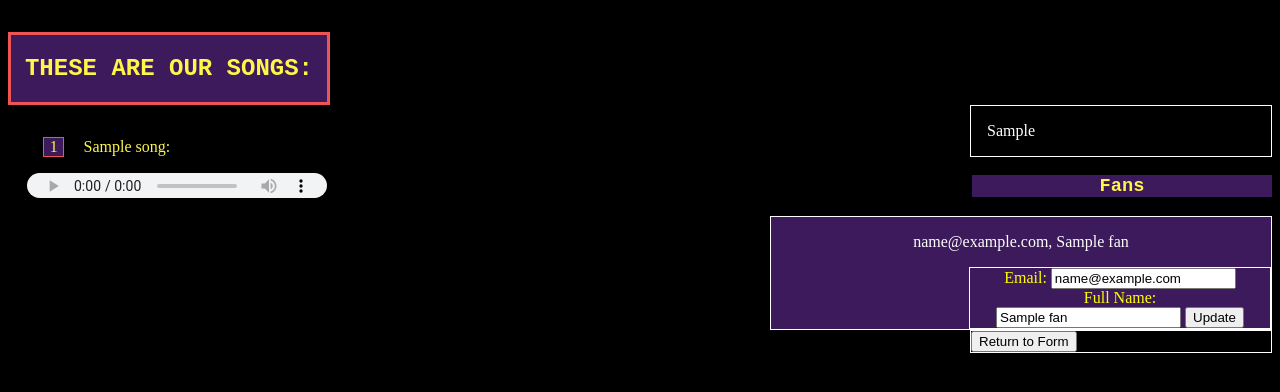
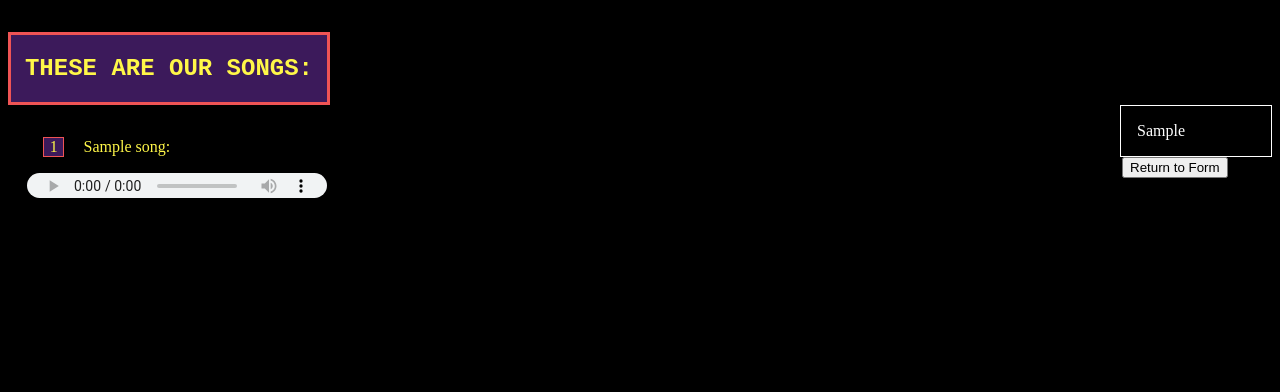
Before and after one commit to yohn-dezmon/petfriendly, a Flask app: template templates/thank_u.html in a window 1280 px wide. Shown: the part 98-490 px from the top of the page. Run offline with Flask 2, Linux system fonts and the light colour scheme; the template is opened without the code that fills it: most values are stand-ins (such as "Sample title", 1, 10 or a date in 2020).

Commit message:
I updated the display of the thank_u.html page, succesfully launched the fans.db again

```diff
--- a/docs/tutorialsused.txt
+++ b/docs/tutorialsused.txt
@@ -1,6 +1,10 @@
 Setting up Alembic/connecting to Postgres:
 https://realpython.com/flask-by-example-part-2-postgres-sqlalchemy-and-alembic/
 (also part 1 for the .env file)
+
+I used this for somethings... but then I stopped b/c it was frustrating (not telling you which file you're in):
+https://www.learndatasci.com/tutorials/using-databases-python-postgres-sqlalchemy-and-alembic/
+
 
 Setting up my actual additions to the db (SQLAlchemy) Unfortunately this used SQLite:
 https://www.codementor.io/garethdwyer/building-a-crud-application-with-flask-and-sqlalchemy-dm3wv7yu2
--- a/static/pet_friend.css
+++ b/static/pet_friend.css
@@ -37,38 +37,24 @@ h1 {
 
 }
 
-.thank_u, h3, .Fans, form {
+.thank_u, form {
   float: right;
   clear: right;
 }
 
 .thank_u {
   border: 1px solid white;
-  width: 300px;
-
-}
-
-h3 {
-  font-family: "Courier New", Courier, serif;
-  background-color: #3C1A5B;
-  color: #FFF748;
-  margin-left: 0.5em;
-  text-align: center;
-  width: 300px;
-}
-
-.Fans {
-  border: 1px solid white;
-  width: 500px;
-  background-color: #3C1A5B;
-  margin-left: 0.5em;
-  text-align: center;
+  width: 150px;
 
 }
 
 form {
-  border: 1px solid white;
-  width:300px;
+  border: 0px solid white;
+  width:150px;
+}
+
+.returnbut {
+  align: center;
 }
 
 
--- a/templates/thank_u.html
+++ b/templates/thank_u.html
@@ -5,31 +5,11 @@
   </div>
   {% endblock %}
 
-  {% block paragrap %}
-  <h3>Fans</h3>
-  <div class="Fans">
-    {% for fan in fans %}
-    <p> {{ fan.email }}, {{ fan.name }} </p>
-      <form action="./update" method="POST">
-        <div class="input-group">
-             <label for="email">Email:</label> <input value ="{{fan.email}}" id="email" type="hidden" name="oldemail">
-             <input value ="{{fan.email}}" id="email" type="email" name="newemail"><br>
-            <label for "name">Full Name:</label> <input id="name" value="{{fan.name}}"
-       type="hidden" name="oldname"><br>
-       <input value="{{fan.name}}" id="name" type="text" name="newname">
-            <input type="submit" value="Update">
-
-        </div></div>
-    </form>
-{% endfor %}
-
-
-  {% endblock %}
 
   {% block form %}
 
   <form class="returnform" action="/" method="GET">
-  <input type="submit" value="Return to Form">
+  <input class="returnbut" type="submit" value="Return to Form">
 </form>
 
 
```
Also changed, not shown: models.py (+0 -15 lines).
